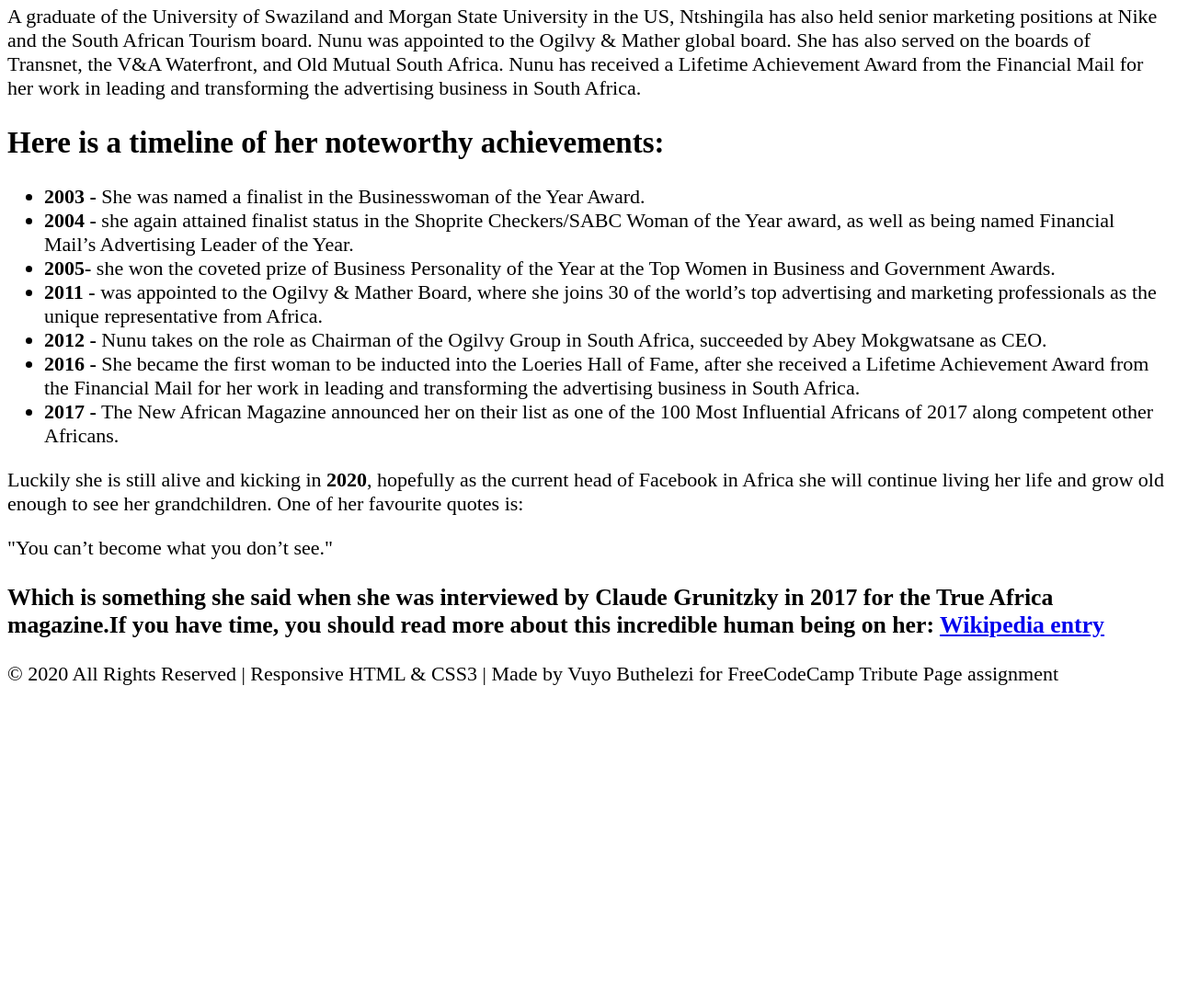
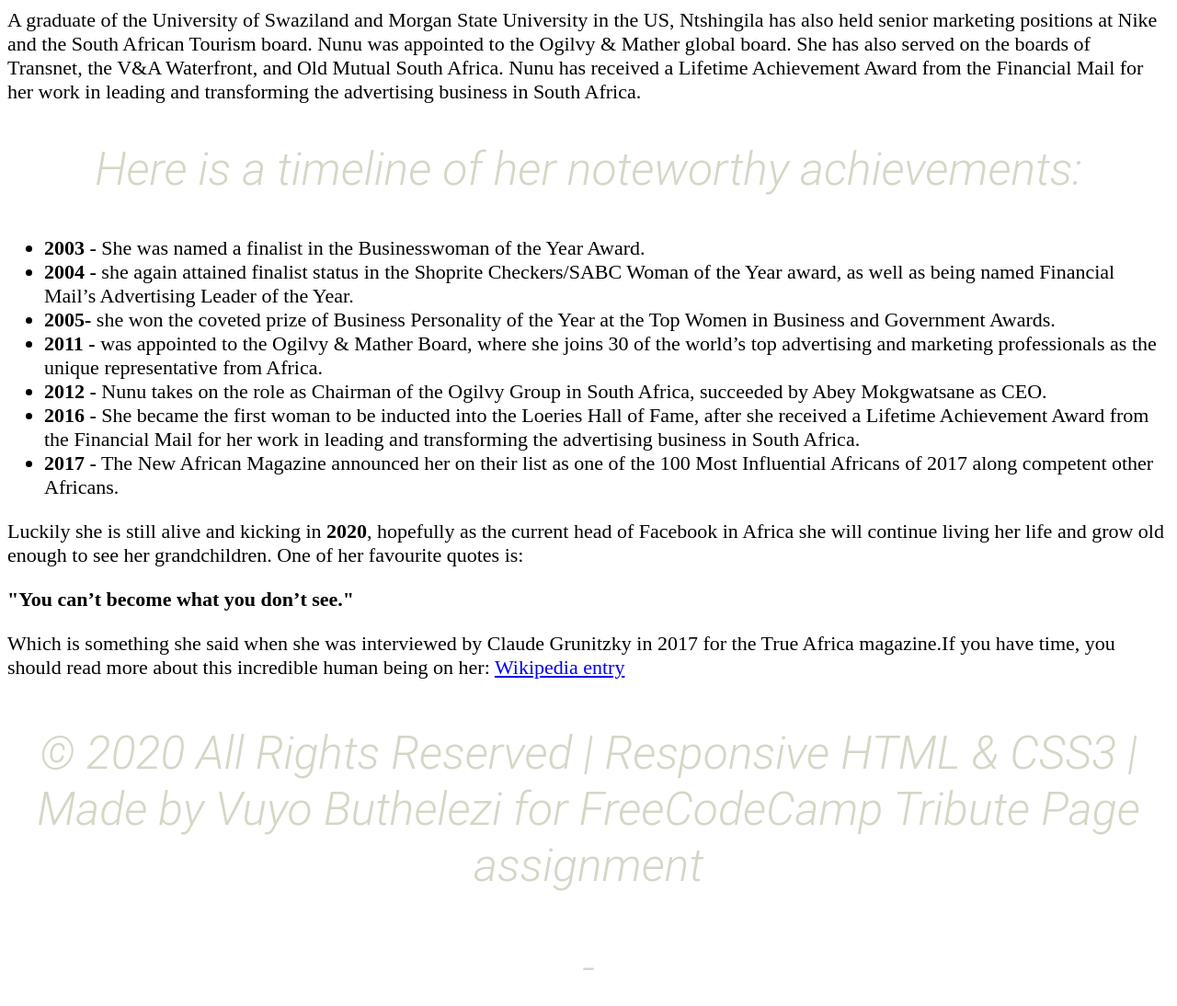
Before and after one commit to MondliButhelezi/Tribute-Page, a plain HTML site: page Tribute Page/index.html in a window 1280 px wide. Shown: the part 1380-2474 px from the top of the page at 92% size. Before the commit the page ends 2148 px from the top, so only its background shows below. Drawn offline with Linux system fonts and the light colour scheme.

Commit message:
Update index.html
I changed the image, the class and id in order to properly organize the CSS.

```diff
--- a/Tribute Page/index.html
+++ b/Tribute Page/index.html
@@ -10,10 +10,10 @@
     <body>
       <h1 id="title">Nunu Ntshingila</h1>
 
-      <div class="container">
+      <div id="img-div">
         <img
           id="image"
-          src="https://i.imgur.com/GoybPEz.jpg"
+          src="https://i.imgur.com/ToD5A2X.jpg"
           alt="Nunu Ntshingila - If people are connecting, it means businesses can connect to them and connect faster."
         />
         <div class="top-left">
@@ -23,43 +23,43 @@
           </figcaption>
         </div>
       </div>
-      <figure id="img-div">
-        <p id="quote">- Nunu Ntshingila</p>
-      </figure>
-
-      <h2 id="tribute-info">Summary:</h2>
+      <div class="text-align">
+        <h2 id="img-caption">Summary:</h2>
         <p>
           Nunu Ntshingila is Facebook’s Head of Africa, with responsibility for
-        leading the team that engages with agencies and brands in Africa to help
-        them make the most of the company’s products including Facebook itself,
-        Instagram and related services. She is passionate about the role of
-        technology in driving social inclusion in Africa and about Facebook’s
-        mission of creating value for African advertisers and people. Before
-        joining Facebook, Nunu helped drive the creation of Ogilvy’s network in
-        sub Saharan Africa, which spans some 27 countries. During a long career
-        at Ogilvy & Mather South Africa, Nunu served as Deputy Managing Director
-        and was later promoted to Chief Executive Officer. She later took on an
-        extended role managing the offices in the rest of Sub-Saharan Africa.
+          leading the team that engages with agencies and brands in Africa to
+          help them make the most of the company’s products including Facebook
+          itself, Instagram and related services. She is passionate about the
+          role of technology in driving social inclusion in Africa and about
+          Facebook’s mission of creating value for African advertisers and
+          people. Before joining Facebook, Nunu helped drive the creation of
+          Ogilvy’s network in sub Saharan Africa, which spans some 27 countries.
+          During a long career at Ogilvy & Mather South Africa, Nunu served as
+          Deputy Managing Director and was later promoted to Chief Executive
+          Officer. She later took on an extended role managing the offices in
+          the rest of Sub-Saharan Africa.
         </p>
         <p id="tribute-info">
-        A graduate of the University of Swaziland and Morgan State University in
-        the US, Ntshingila has also held senior marketing positions at Nike and
-        the South African Tourism board. Nunu was appointed to the Ogilvy &
-        Mather global board. She has also served on the boards of Transnet, the
-        V&A Waterfront, and Old Mutual South Africa. Nunu has received a
+          A graduate of the University of Swaziland and Morgan State University
+          in the US, Ntshingila has also held senior marketing positions at Nike
+          and the South African Tourism board. Nunu was appointed to the Ogilvy
+          & Mather global board. She has also served on the boards of Transnet,
+          the V&A Waterfront, and Old Mutual South Africa. Nunu has received a
           Lifetime Achievement Award from the Financial Mail for her work in
           leading and transforming the advertising business in South Africa.
         </p>
-      <h2>Here is a timeline of her noteworthy achievements:</h2>
+        <h2 id="img-caption">
+          Here is a timeline of her noteworthy achievements:
+        </h2>
         <ul>
           <li>
-          <strong>2003 -</strong> She was named a finalist in the Businesswoman
-          of the Year Award.
+            <strong>2003 -</strong> She was named a finalist in the
+            Businesswoman of the Year Award.
           </li>
           <li>
             <strong>2004 -</strong> she again attained finalist status in the
-          Shoprite Checkers/SABC Woman of the Year award, as well as being named
-          Financial Mail’s Advertising Leader of the Year.
+            Shoprite Checkers/SABC Woman of the Year award, as well as being
+            named Financial Mail’s Advertising Leader of the Year.
           </li>
           <li>
             <strong>2005-</strong> she won the coveted prize of Business
@@ -76,10 +76,10 @@
             Ogilvy Group in South Africa, succeeded by Abey Mokgwatsane as CEO.
           </li>
           <li>
-          <strong>2016 -</strong> She became the first woman to be inducted into
-          the Loeries Hall of Fame, after she received a Lifetime Achievement
-          Award from the Financial Mail for her work in leading and transforming
-          the advertising business in South Africa.
+            <strong>2016 -</strong> She became the first woman to be inducted
+            into the Loeries Hall of Fame, after she received a Lifetime
+            Achievement Award from the Financial Mail for her work in leading
+            and transforming the advertising business in South Africa.
           </li>
           <li>
             <strong>2017 -</strong> The New African Magazine announced her on
@@ -90,26 +90,29 @@
         <p>
           Luckily she is still alive and kicking in <strong>2020</strong>,
           hopefully as the current head of Facebook in Africa she will continue
-        living her life and grow old enough to see her grandchildren. One of her
-        favourite quotes is:
+          living her life and grow old enough to see her grandchildren. One of
+          her favourite quotes is:
         </p>
-      <p>"You can’t become what you don’t see."</p>
-      <h3>
-        Which is something she said when she was interviewed by Claude Grunitzky
-        in 2017 for the True Africa magazine.If you have time, you should read
-        more about this incredible human being on her:
+        <p id="lastquote">
+          <strong>"You can’t become what you don’t see."</strong>
+        </p>
+        <p>
+          Which is something she said when she was interviewed by Claude
+          Grunitzky in 2017 for the True Africa magazine.If you have time, you
+          should read more about this incredible human being on her:
           <a
             id="tribute-link"
             href="https://tn.wikipedia.org/wiki/Nunu_Ntshingila"
             target="_blank"
             >Wikipedia entry
           </a>
-      </h3>
-      <p>
-        &copy; 2020 All Rights Reserved | Responsive HTML & CSS3 | Made by Vuyo
-        Buthelezi for FreeCodeCamp Tribute Page assignment
         </p>
-      <p></p>
+        <p id="img-caption">
+          &copy; 2020 All Rights Reserved | Responsive HTML & CSS3 | Made by
+          Vuyo Buthelezi for FreeCodeCamp Tribute Page assignment
+        </p>
+        <p id="img-caption">-</p>
+      </div>
     </body>
   </main>
 </html>
```
Lines whose indentation alone changed are shown as unchanged.
